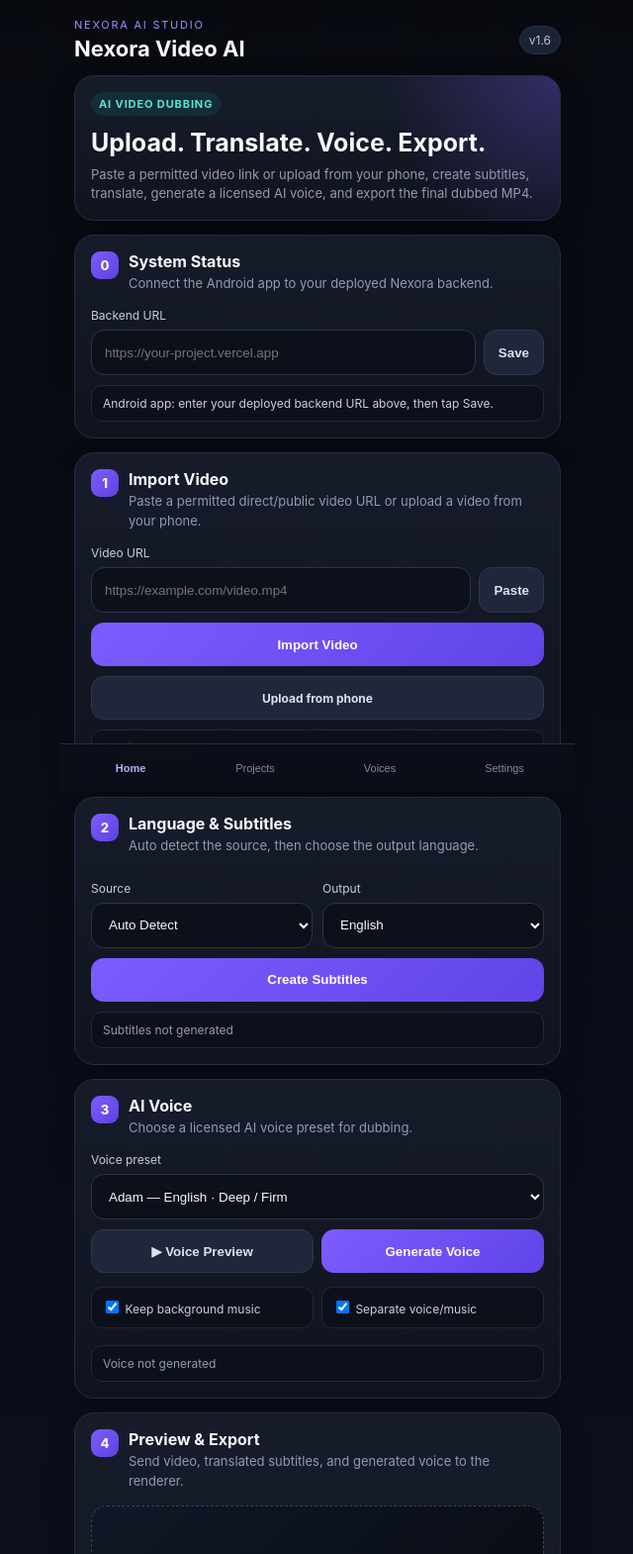
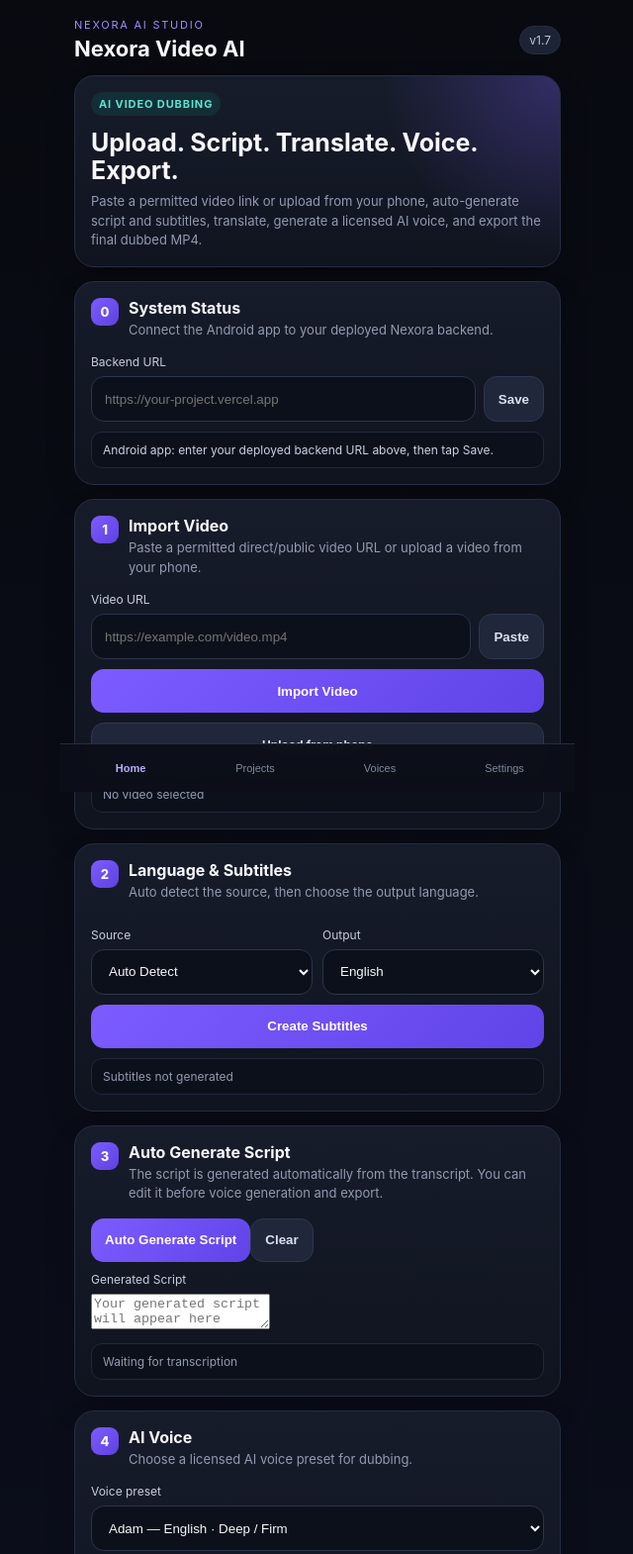
Before and after one commit to lensbykai-bit/Nexora-Video-Ai, a website: page index.html in a window 1280 px wide. Shown: the top 1570 px of the page at 99% size, without its empty margins (319-959 px from the left). Drawn offline with Linux system fonts and the light colour scheme.

Commit message:
Add Auto Generate Script editor UI

```diff
--- a/index.html
+++ b/index.html
@@ -16,16 +16,18 @@
 </head>
 <body>
   <main class="app-shell">
-    <header class="topbar"><div><p class="eyebrow">NEXORA AI STUDIO</p><h1>Nexora Video AI</h1></div><span class="version">v1.6</span></header>
-    <section class="hero card"><div class="hero-badge">AI VIDEO DUBBING</div><h2>Upload. Translate. Voice. Export.</h2><p>Paste a permitted video link or upload from your phone, create subtitles, translate, generate a licensed AI voice, and export the final dubbed MP4.</p></section>
+    <header class="topbar"><div><p class="eyebrow">NEXORA AI STUDIO</p><h1>Nexora Video AI</h1></div><span class="version">v1.7</span></header>
+    <section class="hero card"><div class="hero-badge">AI VIDEO DUBBING</div><h2>Upload. Script. Translate. Voice. Export.</h2><p>Paste a permitted video link or upload from your phone, auto-generate script and subtitles, translate, generate a licensed AI voice, and export the final dubbed MP4.</p></section>
     <section class="card"><div class="section-title"><span class="step">0</span><div><h3>System Status</h3><p>Connect the Android app to your deployed Nexora backend.</p></div></div><label for="backendUrl">Backend URL</label><div class="input-row"><input id="backendUrl" type="url" placeholder="https://your-project.vercel.app" inputmode="url" /><button id="saveBackendBtn" class="secondary">Save</button></div><div id="systemStatus" class="status muted">Checking AI services…</div></section>
     <section class="card"><div class="section-title"><span class="step">1</span><div><h3>Import Video</h3><p>Paste a permitted direct/public video URL or upload a video from your phone.</p></div></div><label for="videoLink">Video URL</label><div class="input-row"><input id="videoLink" type="url" placeholder="https://example.com/video.mp4" inputmode="url" /><button id="pasteBtn" class="secondary">Paste</button></div><button id="importBtn" class="primary full">Import Video</button><label class="upload-btn full" for="videoFile">Upload from phone</label><input id="videoFile" type="file" accept="video/mp4,video/webm,video/quicktime,video/x-m4v" hidden /><div id="sourceStatus" class="status muted">No video selected</div></section>
     <section class="card"><div class="section-title"><span class="step">2</span><div><h3>Language & Subtitles</h3><p>Auto detect the source, then choose the output language.</p></div></div><div class="grid-two"><div><label for="sourceLanguage">Source</label><select id="sourceLanguage"><option value="auto">Auto Detect</option><option>English</option><option>Khmer</option><option>Chinese</option><option>French</option><option>Spanish</option><option>German</option><option>Russian</option><option>Japanese</option><option>Korean</option><option>Thai</option><option>Vietnamese</option><option>Indonesian</option></select></div><div><label for="targetLanguage">Output</label><select id="targetLanguage"><option>English</option><option>Khmer</option><option>Chinese</option><option>French</option><option>Spanish</option><option>German</option><option>Russian</option><option>Japanese</option><option>Korean</option><option>Thai</option><option>Vietnamese</option><option>Indonesian</option></select></div></div><button id="subtitleBtn" class="primary full">Create Subtitles</button><div id="subtitleStatus" class="status muted">Subtitles not generated</div></section>
-    <section class="card"><div class="section-title"><span class="step">3</span><div><h3>AI Voice</h3><p>Choose a licensed AI voice preset for dubbing.</p></div></div><label for="voiceSelect">Voice preset</label><select id="voiceSelect"><option>Adam — English · Deep / Firm</option><option>Emma — English · Clear / Warm</option><option>Khmer Male — Natural</option><option>Khmer Female — Natural</option><option>Multilingual Male — Neutral</option><option>Multilingual Female — Neutral</option></select><div class="audio-controls"><button id="voicePreview" class="secondary">▶ Voice Preview</button><button id="generateVoice" class="primary">Generate Voice</button></div><div class="mix-row"><label><input type="checkbox" id="keepMusic" checked /> Keep background music</label><label><input type="checkbox" id="separateTracks" checked /> Separate voice/music</label></div><div id="voiceStatus" class="status muted">Voice not generated</div></section>
-    <section class="card"><div class="section-title"><span class="step">4</span><div><h3>Preview & Export</h3><p>Send video, translated subtitles, and generated voice to the renderer.</p></div></div><div class="preview-box" id="previewBox"><div class="play-circle">▶</div><p>Video preview</p></div><div class="timeline"><div class="track"><span>VIDEO</span><div class="bar"></div></div><div class="track"><span>VOICE</span><div class="bar short"></div></div><div class="track"><span>SUB</span><div class="bar tiny"></div></div></div><div class="grid-two"><div><label for="quality">Quality</label><select id="quality"><option>1080p</option><option>720p</option></select></div><div><label for="format">Format</label><select id="format"><option>MP4</option></select></div></div><button id="exportBtn" class="export full">Export Video</button><div id="exportStatus" class="status muted">Ready</div></section>
+    <section class="card"><div class="section-title"><span class="step">3</span><div><h3>Auto Generate Script</h3><p>The script is generated automatically from the transcript. You can edit it before voice generation and export.</p></div></div><div class="script-actions"><button id="generateScriptBtn" class="primary">Auto Generate Script</button><button id="clearScriptBtn" class="secondary">Clear</button></div><label for="scriptEditor">Generated Script</label><textarea id="scriptEditor" placeholder="Your generated script will appear here automatically after transcription..."></textarea><div id="scriptStatus" class="status muted">Waiting for transcription</div></section>
+    <section class="card"><div class="section-title"><span class="step">4</span><div><h3>AI Voice</h3><p>Choose a licensed AI voice preset for dubbing.</p></div></div><label for="voiceSelect">Voice preset</label><select id="voiceSelect"><option>Adam — English · Deep / Firm</option><option>Emma — English · Clear / Warm</option><option>Khmer Male — Natural</option><option>Khmer Female — Natural</option><option>Multilingual Male — Neutral</option><option>Multilingual Female — Neutral</option></select><div class="audio-controls"><button id="voicePreview" class="secondary">▶ Voice Preview</button><button id="generateVoice" class="primary">Generate Voice</button></div><div class="mix-row"><label><input type="checkbox" id="keepMusic" checked /> Keep background music</label><label><input type="checkbox" id="separateTracks" checked /> Separate voice/music</label></div><div id="voiceStatus" class="status muted">Voice not generated</div></section>
+    <section class="card"><div class="section-title"><span class="step">5</span><div><h3>Preview & Export</h3><p>Send video, edited script/subtitles, and generated voice to the renderer.</p></div></div><div class="preview-box" id="previewBox"><div class="play-circle">▶</div><p>Video preview</p></div><div class="timeline"><div class="track"><span>VIDEO</span><div class="bar"></div></div><div class="track"><span>VOICE</span><div class="bar short"></div></div><div class="track"><span>SUB</span><div class="bar tiny"></div></div></div><div class="grid-two"><div><label for="quality">Quality</label><select id="quality"><option>1080p</option><option>720p</option></select></div><div><label for="format">Format</label><select id="format"><option>MP4</option></select></div></div><button id="exportBtn" class="export full">Export Video</button><div id="exportStatus" class="status muted">Ready</div></section>
     <nav class="bottom-nav"><button class="active">Home</button><button>Projects</button><button>Voices</button><button>Settings</button></nav>
   </main>
   <script src="bootstrap.js"></script>
+  <script src="script-auto.js"></script>
   <script src="app.js"></script>
 </body>
 </html>
```
